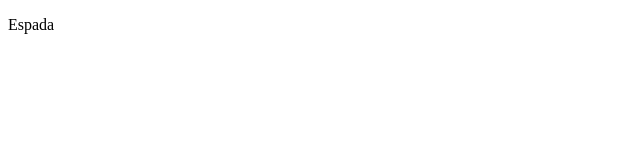
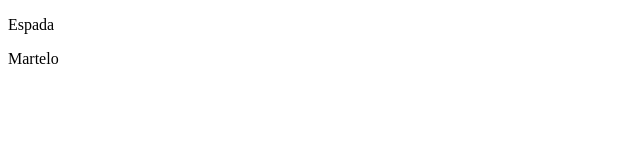
Before and after one commit to GuilhermeAlencar-ART/forja-do-ferreiro, a plain HTML site: page index.html in a window 1280 px wide. Shown: the full height of the page, 0-640 px from the left. Drawn offline with Linux system fonts and the light colour scheme.

Commit message:
feat: adiciona o martelo

```diff
--- a/index.html
+++ b/index.html
@@ -10,6 +10,7 @@
     <section>
 
         <p>Espada</p>
+        <p>Martelo</p>
 
 
 
```
